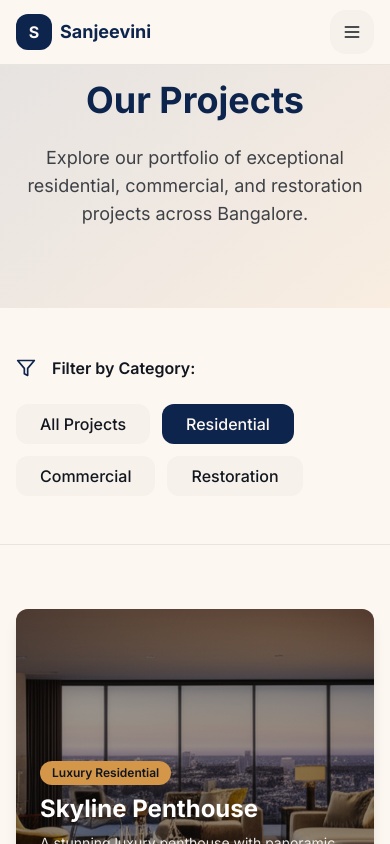
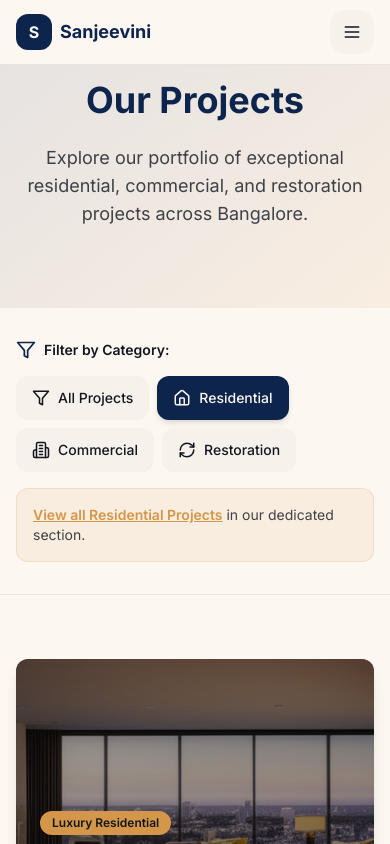
Before and after one commit to Kunthive/Sanjeevini-Builders, a Next.js app: page /projects in a window 390 px wide. Both pictures are taken after a click on the button "Residential". Shown: the top 844 px of the page. Built offline with nearby package versions, Linux system fonts and the light colour scheme.

Commit message:
Refactor filter section in Projects page: adjust layout for better responsiveness, enhance category button styles with icons, and add a conditional message for the residential category to improve user engagement.

```diff
--- a/app/projects/page.tsx
+++ b/app/projects/page.tsx
@@ -94,27 +94,43 @@ export default function Projects() {
       </section>
 
       {/* Filter Section */}
-      <section className="py-12 bg-background border-b border-border">
+      <section className="py-8 md:py-12 bg-background border-b border-border sticky top-16 z-40 backdrop-blur-sm bg-background/95">
         <div className="max-w-6xl mx-auto px-4">
-          <div className="flex items-center gap-4 mb-6">
+          <div className="flex flex-col sm:flex-row items-start sm:items-center gap-4 mb-4 md:mb-6">
+            <div className="flex items-center gap-2">
               <Filter size={20} className="text-primary" />
-            <span className="font-semibold text-foreground">Filter by Category:</span>
+              <span className="font-semibold text-foreground text-sm md:text-base">Filter by Category:</span>
             </div>
-          <div className="flex flex-wrap gap-3">
-            {categories.map((category) => (
+            <div className="flex flex-wrap gap-2 md:gap-3 w-full sm:w-auto">
+              {categories.map((category) => {
+                const Icon = category.icon
+                return (
                   <button
                     key={category.id}
                     onClick={() => setSelectedCategory(category.id)}
-                className={`px-6 py-2 rounded-lg font-medium transition-all ${
+                    className={`inline-flex items-center gap-2 px-4 md:px-6 py-2 md:py-2.5 rounded-lg font-medium transition-all text-sm md:text-base min-h-[44px] ${
                       selectedCategory === category.id
-                    ? "bg-primary text-primary-foreground"
+                        ? "bg-primary text-primary-foreground shadow-md"
                         : "bg-muted text-foreground hover:bg-muted/80"
                     }`}
                   >
+                    <Icon size={18} />
                     {category.label}
                   </button>
-            ))}
+                )
+              })}
             </div>
+          </div>
+          {selectedCategory === "residential" && (
+            <div className="mt-4 p-4 bg-accent/10 border border-accent/20 rounded-lg">
+              <p className="text-sm text-foreground/80">
+                <Link href="/projects/residential" className="font-semibold text-accent hover:text-accent/80 underline">
+                  View all Residential Projects
+                </Link>{" "}
+                in our dedicated section.
+              </p>
+            </div>
+          )}
         </div>
       </section>
 
```
Lines whose indentation alone changed are shown as unchanged.
